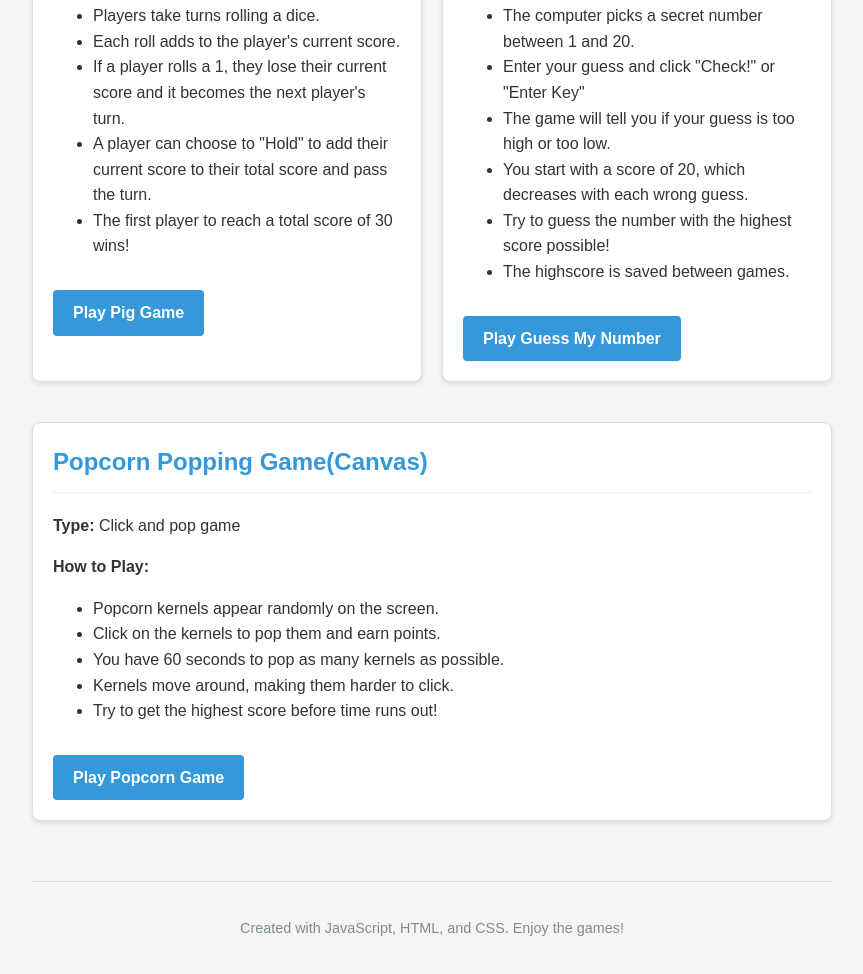
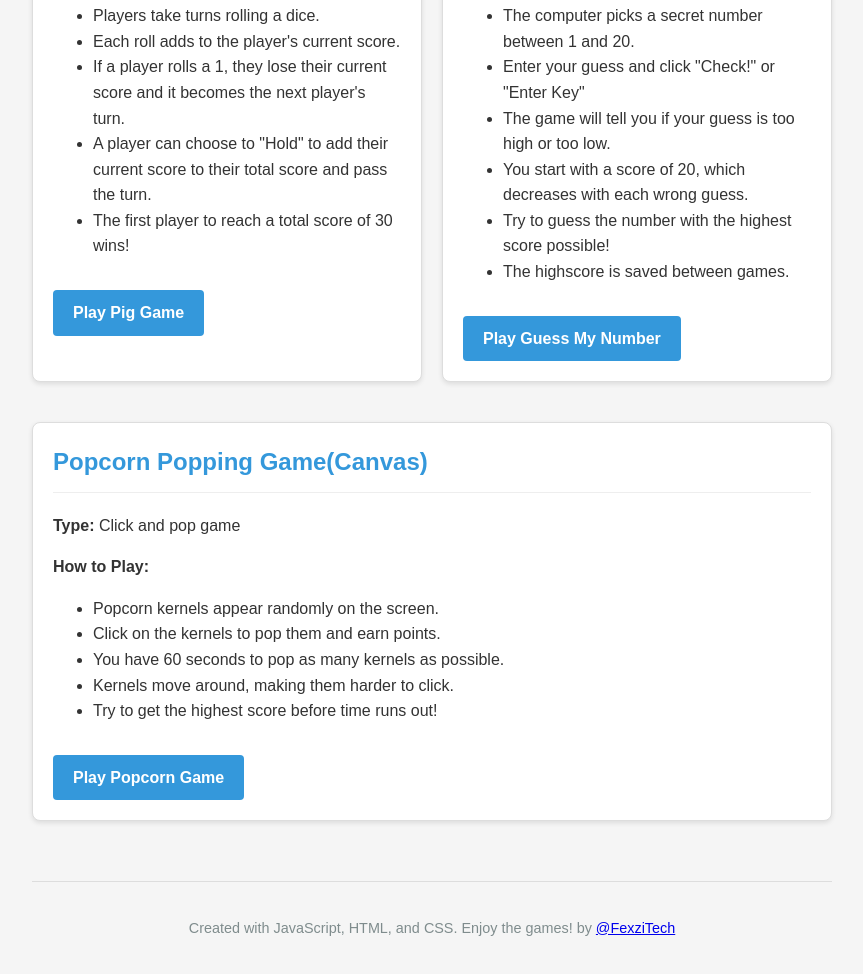
Before and after one commit to Fex-zi/JS-and-Canvas-games, a plain HTML site: page index.html in a window 1280 px wide. Shown: the part 388-1362 px from the top of the page, without its empty margins (208-1071 px from the left). Drawn offline with Linux system fonts and the light colour scheme.

Commit message:
Update index.html

```diff
--- a/index.html
+++ b/index.html
@@ -137,7 +137,7 @@
     </main>
 
     <footer>
-      <p>Created with JavaScript, HTML, and CSS. Enjoy the games!</p>
+       <p>Created with JavaScript, HTML, and CSS. Enjoy the games! by <a href="https://fexzitech.com/">@FexziTech</a></p>
     </footer>
   </body>
 </html>
```
